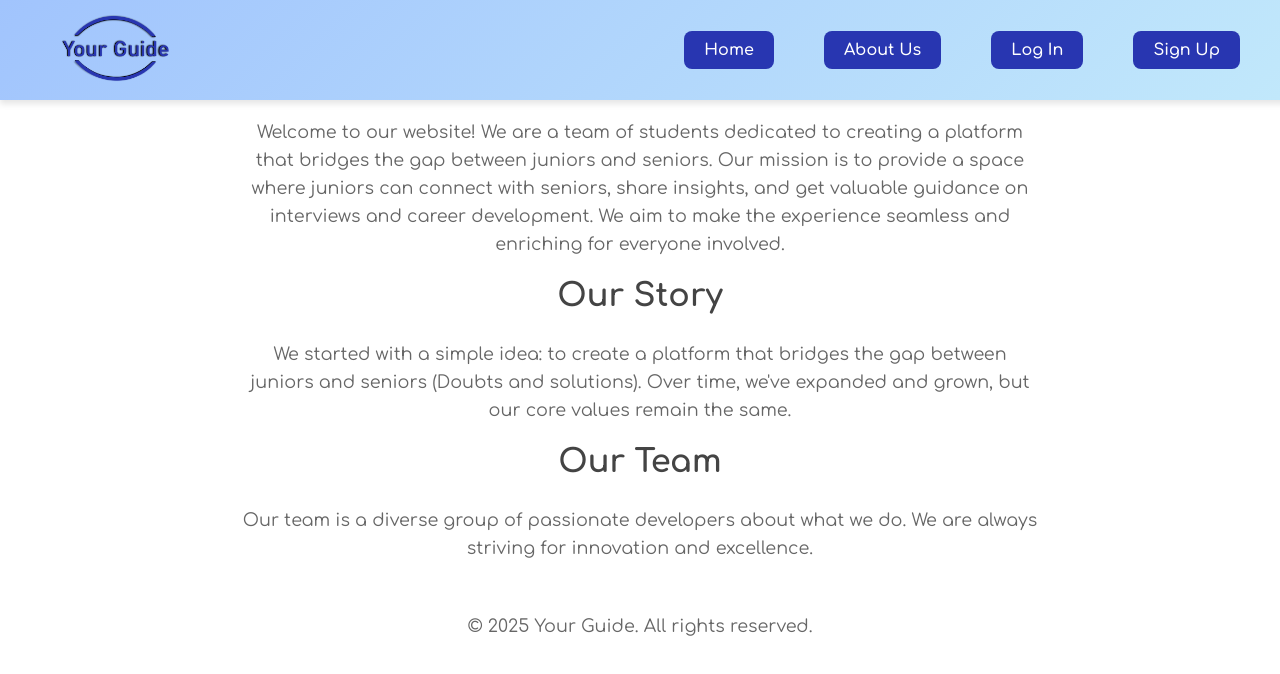
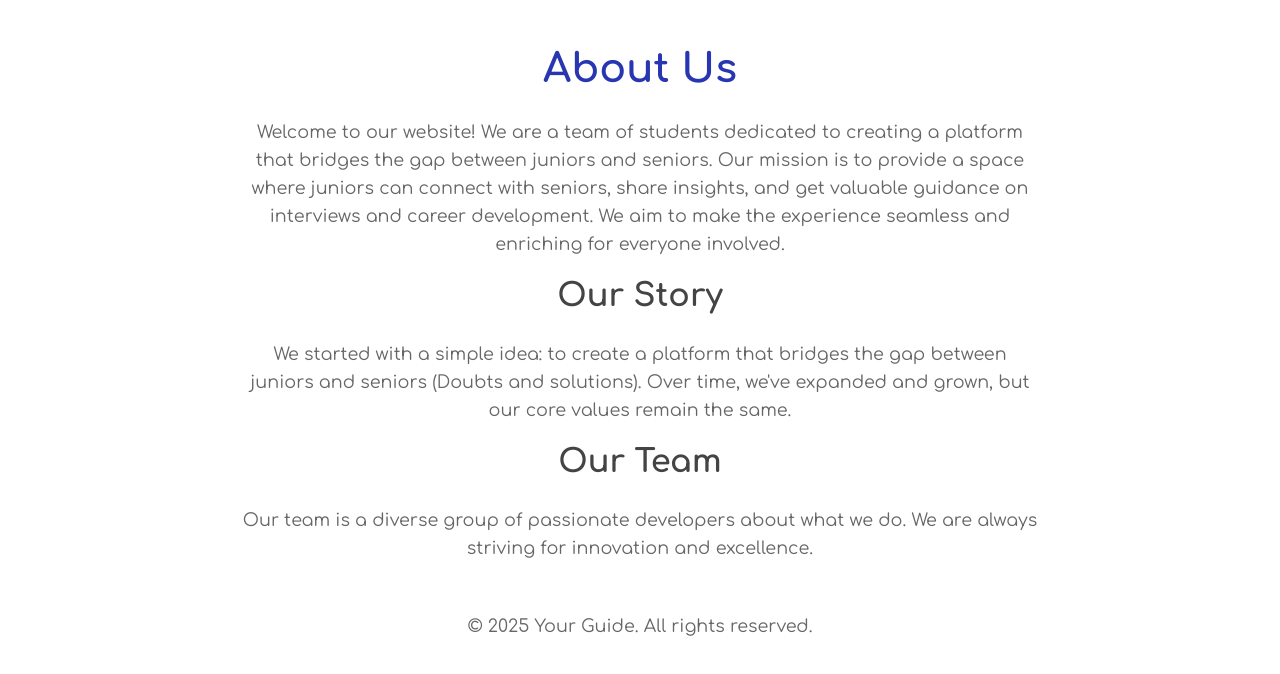
Before and after one commit to shraddhakakade-18/Interview-platform, a React (Vite) app: page /about in a window 1280 px wide. Shown: the top 674 px of the page. Built offline with nearby package versions, Linux system fonts and the light colour scheme.

Commit message:
navbar error resolved

```diff
--- a/src/App.jsx
+++ b/src/App.jsx
@@ -1,4 +1,4 @@
-import { Routes, Route } from "react-router-dom";
+import { Routes, Route, useLocation } from "react-router-dom";
 import { useState, useEffect } from "react";
 import Navbar from "./Components/Navbar";
 import Footer from "./Components/Footer";
@@ -11,9 +11,9 @@
 
 const App = () => {
   const [showContent, setShowContent] = useState(false);
+  const location = useLocation(); // Get current route
 
   useEffect(() => {
-    // Set a timer to show content after 3 seconds
     setTimeout(() => {
       setShowContent(true);
     }, 3000);
@@ -27,18 +27,20 @@
       {/* Main Content */}
       {showContent && (
         <>
-          <Navbar />
+          {/* Show Navbar only on Home Page */}
+          {location.pathname === "/" && <Navbar />}
+
           <Routes>
             <Route path="/" element={<Home />} />
             <Route path="/about" element={<About />} />
             <Route path="/login" element={<Login />} />
             <Route path="/signup" element={<Signup />} />
           </Routes>
+
+          {/* Footer */}
+          {/* <Footer /> */}
         </>
       )}
-
-      {/* Footer - Always displayed once content is loaded */}
-      {/* {showContent && <Footer />} */}
     </div>
   );
 };
```
